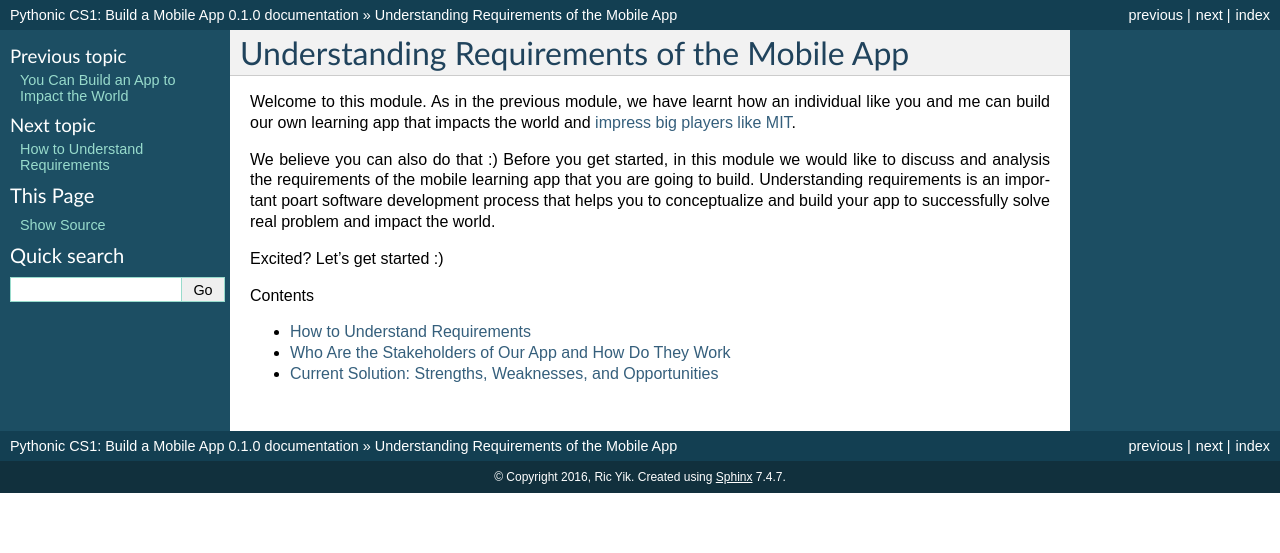
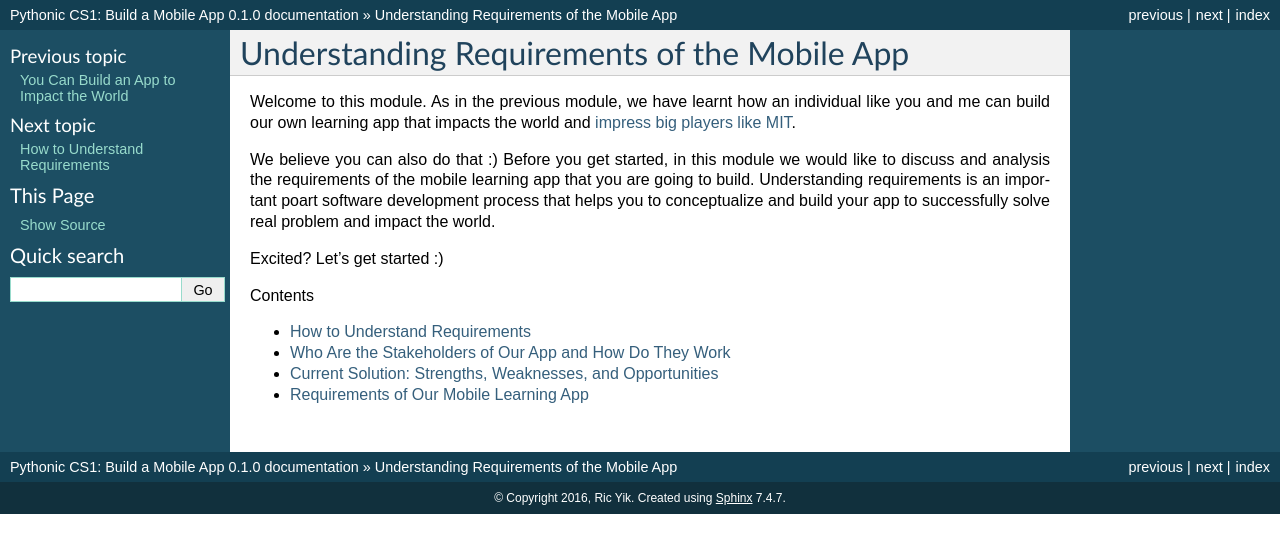
Before and after one commit to Aashritha27/mobileapp.course, a Sphinx documentation site: the page built from docs/understanding-requirements-of-mobile-app.rst, in a window 1280 px wide. Shown: the top 553 px of the page. Built offline with Sphinx 7.4.7, drawn with Linux system fonts in a browser that asks for light colours.

Commit message:
Added requirements-of-mobile-learning-app

```diff
--- a/docs/understanding-requirements-of-mobile-app.rst
+++ b/docs/understanding-requirements-of-mobile-app.rst
@@ -15,3 +15,4 @@ Excited? Let's get started :)
    how-to-understand-requirements
    who-are-the-stakeholders-of-our-app-and-how-do-they-work
    strengths-weaknesses-and-opportunities-of-current-solution
+   requirements-of-mobile-learning-app
```
